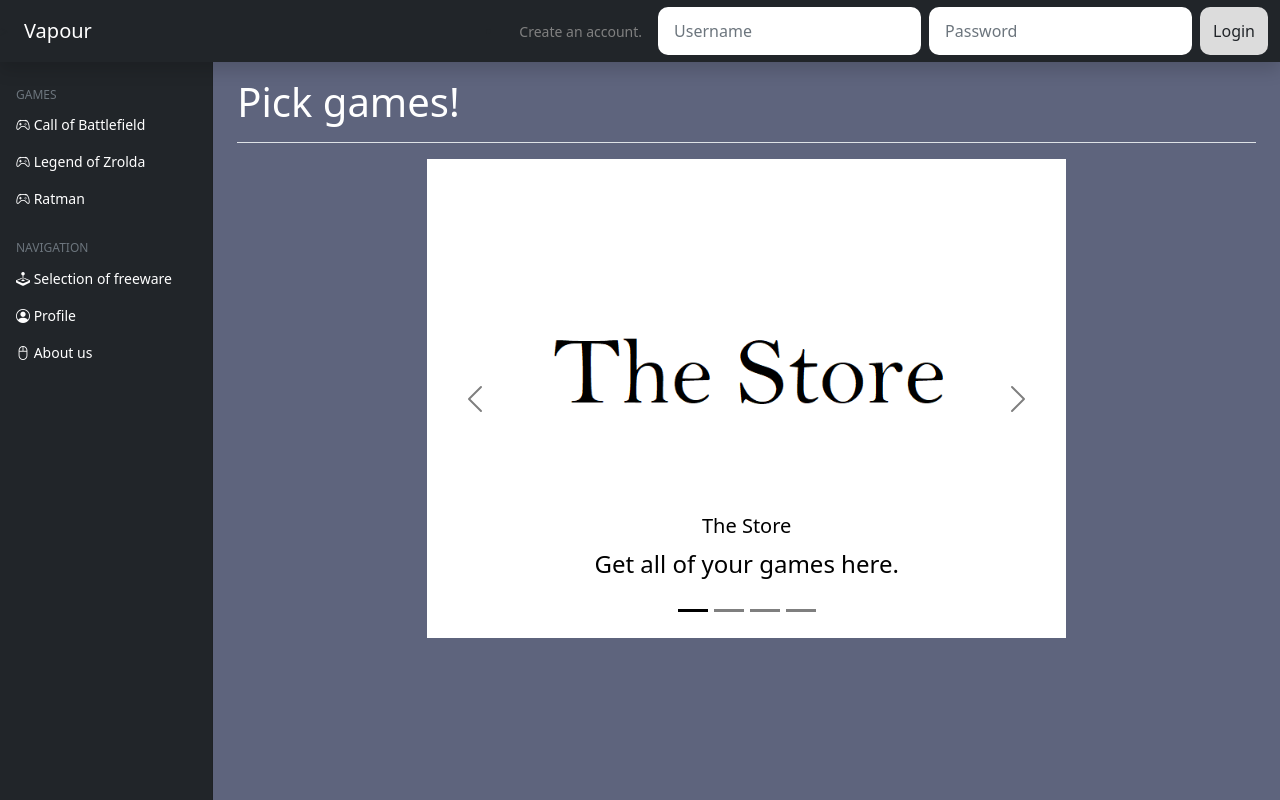
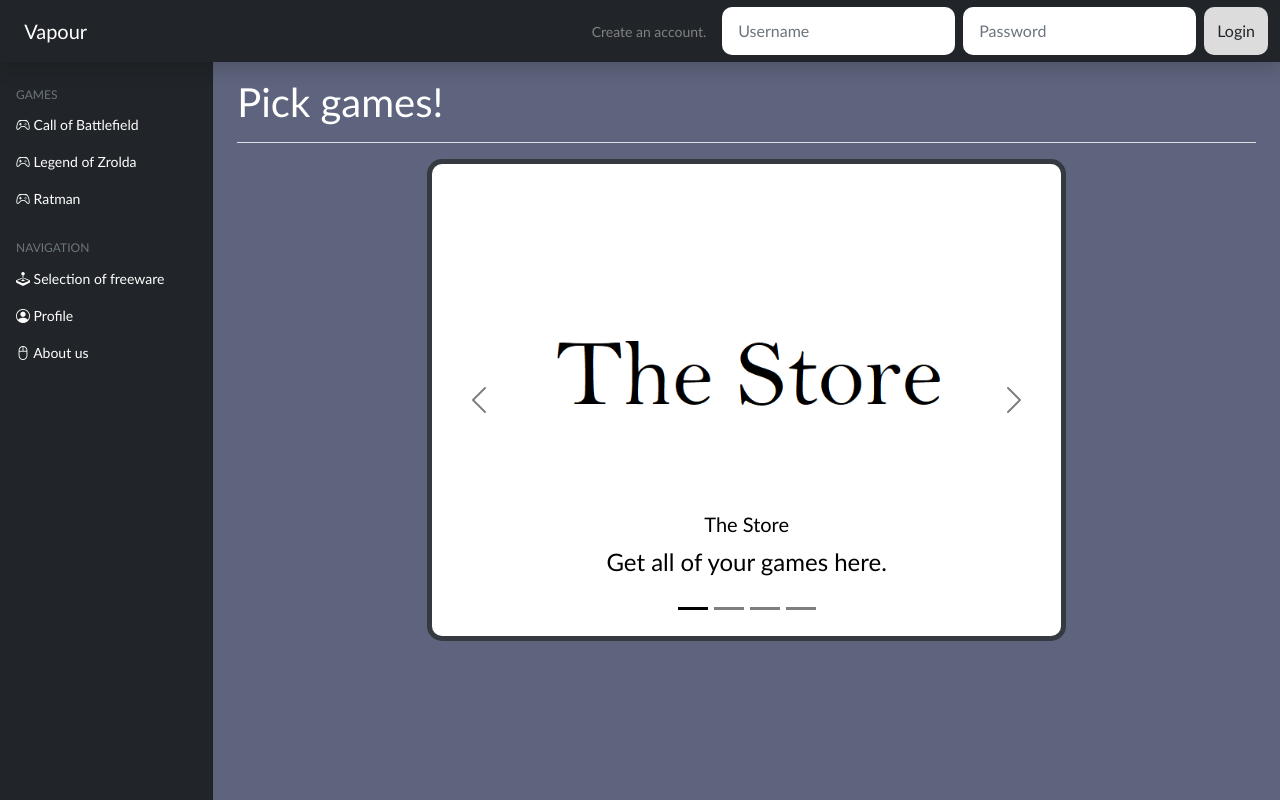
Before and after one commit to SzenasiLevente/ProjektOKJ, a PHP site: page /store.php in a window 1280 px wide. Run offline with PHP 8.4, Linux system fonts and the light colour scheme; data comes from the database, SQL or seed files in the repository.

Commit message:
changed font and carousel style

```diff
--- a/CSS/override.css
+++ b/CSS/override.css
@@ -104,6 +104,7 @@ body {
     margin: 0px;
     padding: 0px;
     background-color: #5e647d !important;
+    font-family: 'Trebuchet MS', 'Lucida Sans Unicode', 'Lucida Grande', 'Lucida Sans', Arial, sans-serif;
 }
 
 .feather {
@@ -155,6 +156,11 @@ img {
     text-justify: inter-word;
 }
 
+.carousel{
+    border-radius: 15px 15px 15px 15px;
+    border: #343a40 5px solid;
+    overflow: hidden;
+}
 .carousel .item {
     border-radius: 10px;
     background-color: rgba(0, 0, 0, 0);
@@ -189,3 +195,6 @@ img {
     box-shadow: 0 1px 3px 0 #d4d4d5, 0 0 0 1px #d4d4d5;
     margin-top: 20px;
 }
+.card-img{
+    min-height: 100%;
+}
--- a/game.php
+++ b/game.php
@@ -31,7 +31,7 @@ require 'inc/inc_gamequery.php';
               while ($row = mysqli_fetch_assoc($resultpic)){
 
                 echo'
-          <img src="IMG/'. $row["gamePic"] .'" class="img-fluid img-responsive rounded mx-auto d-block float-right" alt="gameone">';
+          <img src="IMG/'. $row["gamePic"] .'" class="img-fluid card-img rounded mx-auto d-block float-right" alt="gameone">';
           }
         ?>
       </div>
--- a/header.php
+++ b/header.php
@@ -69,11 +69,14 @@ require 'inc/inc_connection.php';
               <span data-feather="plus-circle"></span>
             </a>
           </h6>
+          <form action="inc/inc_gamequery.php" method="post">
               <a class="nav-link" aria-current="page" href="game.php">
               <i class="bi bi-controller"></i>
                 <span data-feather="home"></span>
                 Call of Battlefield
               </a>
+              <input type="hidden" name="gamehidden" value="Call of Battlefield">
+              </form>
             </li>
             <li class="nav-item">
               <a class="nav-link" href="game.php">
```
